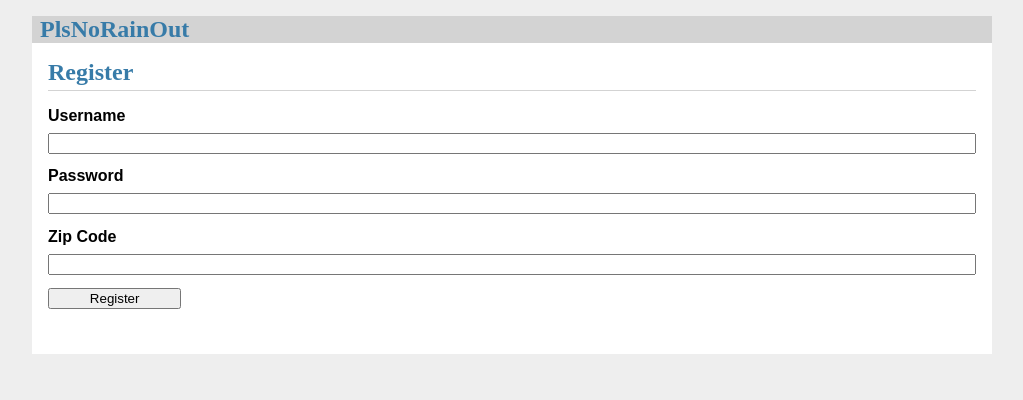
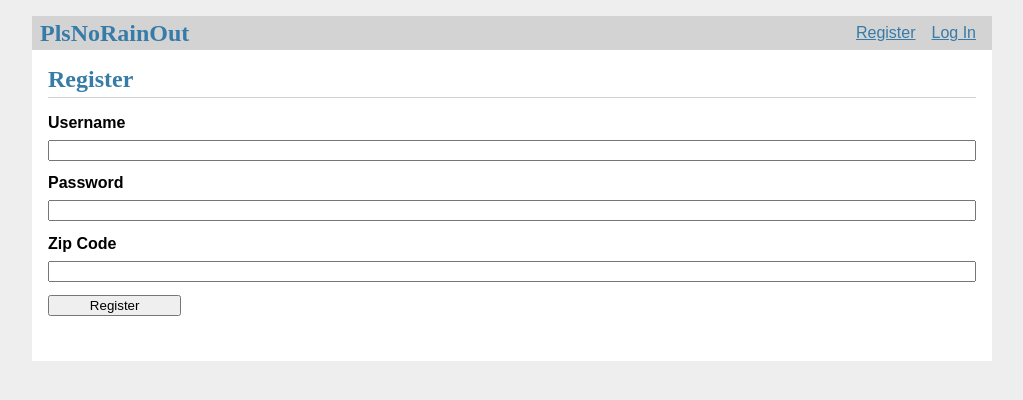
Before and after one commit to theodericleon/plsnorainout, a Flask app: page /auth/register in a window 1280 px wide. Shown: the top 400 px of the page, without its empty margins (128-1151 px from the left). Run offline with Flask 2, Linux system fonts and the light colour scheme.

Commit message:
added text for links to login and register pages

```diff
--- a/app/templates/base.html
+++ b/app/templates/base.html
@@ -8,8 +8,8 @@
       <li><span>{{ g.user['username'] }}</span>
       <li><a href="{{ url_for('auth.logout') }}">Log Out</a>
     {% else %}
-      <li><a href="{{ url_for('auth.register') }}"></a>
-      <li><a href="{{ url_for('auth.login') }}"></a>
+      <li><a href="{{ url_for('auth.register') }}">Register</a>
+      <li><a href="{{ url_for('auth.login') }}">Log In</a>
     {% endif %}
   </ul>
 </nav>
```
